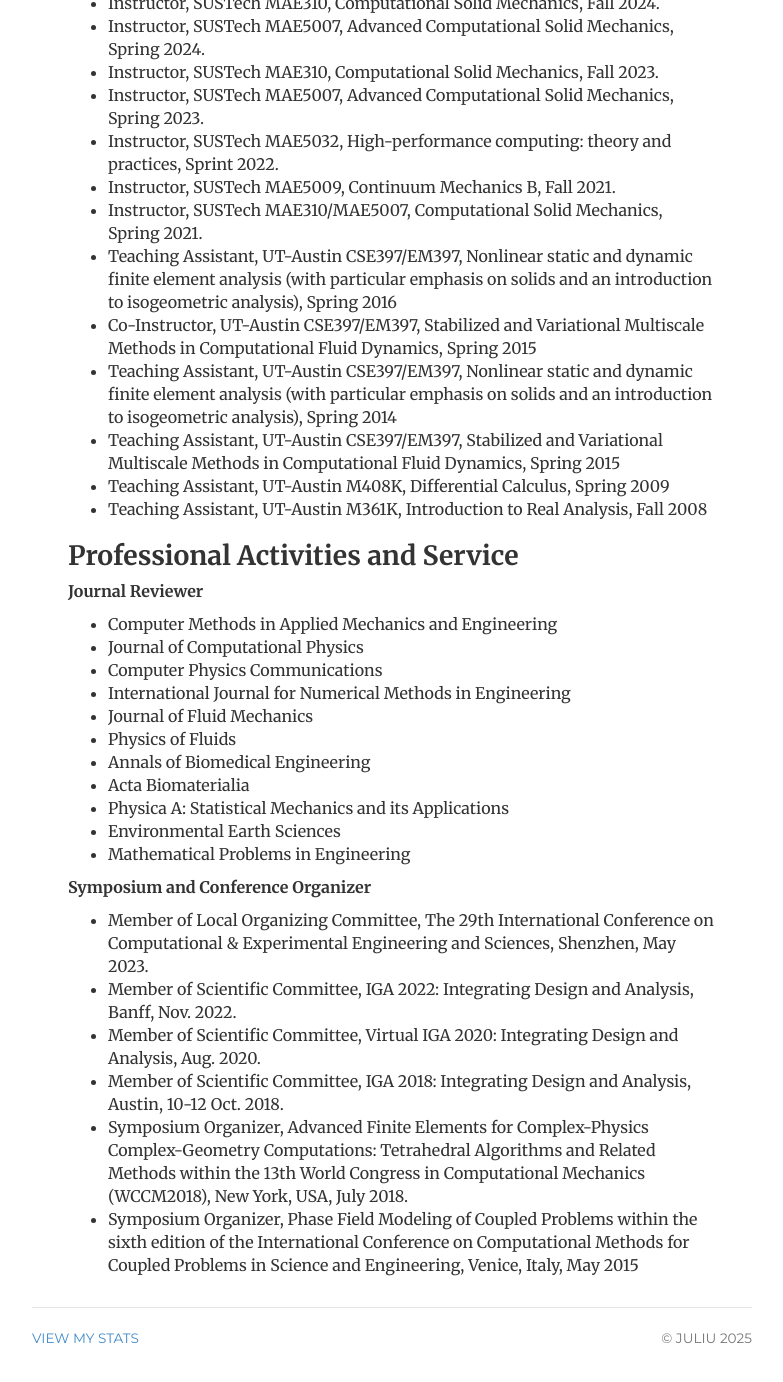
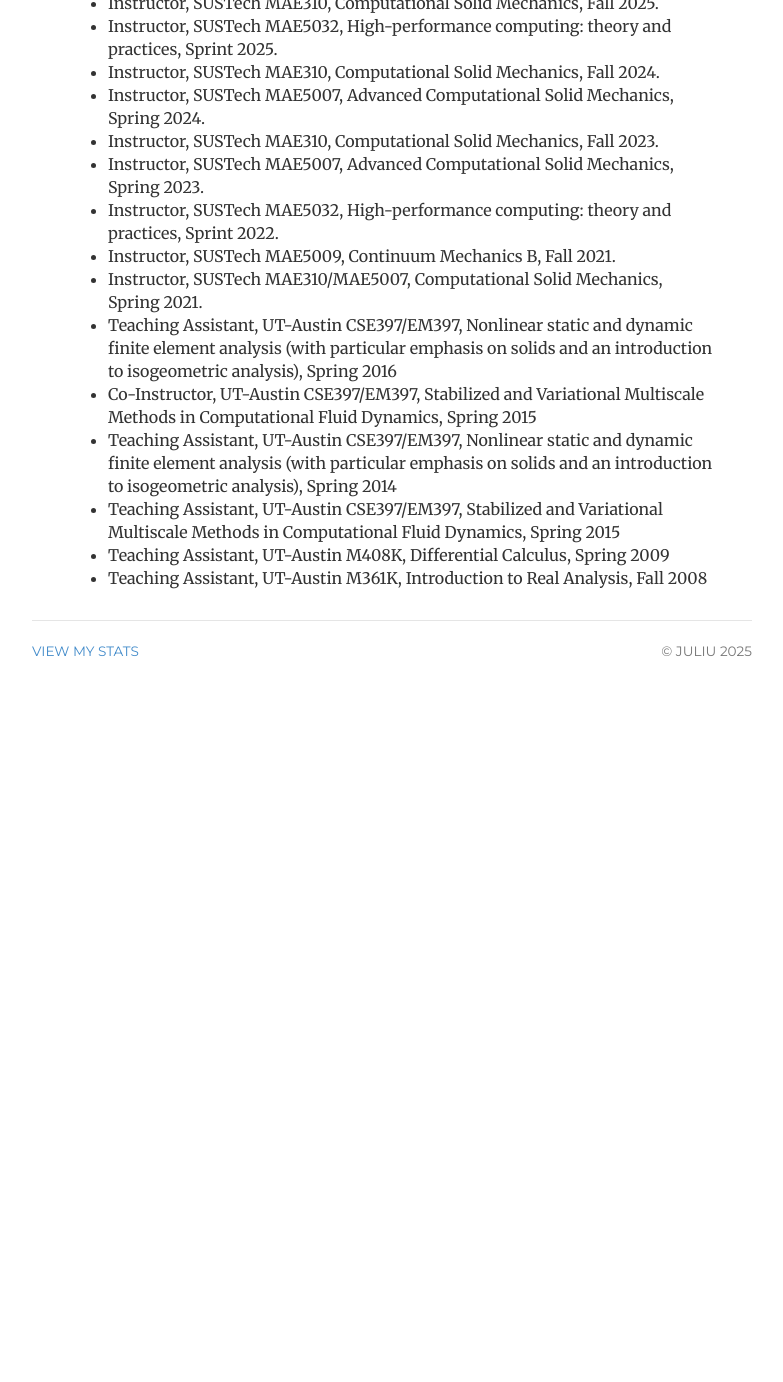
Before and after one commit to ju-liu/ju-liu.github.io, a Jekyll site: the page built from about/index.html, in a window 1280 px wide and 1400 px high, scrolled down 996 px. Shown: the top 1382 px of the window, without its empty margins (248-1031 px from the left). Built offline with Jekyll 4.4.1, drawn with Linux system fonts in a browser that asks for light colours; nearby versions of some CDN libraries; library files that are not in the unit come from our copies; comment, search, counter and statistics services are not loaded; after the commit the page ends 1709 px from its top, so only the background shows below that; some of the changed lines change nothing that is shown; some of the changed text lies outside the part shown.

Commit message:
Update index.html

```diff
--- a/about/index.html
+++ b/about/index.html
@@ -22,10 +22,8 @@
 
   <h2>Degrees</h2>
   <p><strong>Ph.D., The University of Texas at Austin, Austin, TX, Dec. 2014</strong> </p>
-  <p>Dissertation: <a href="https://repositories.lib.utexas.edu/handle/2152/28353"
-      title="Thermodynamically consistent modeling and simulation of
-      multiphase flows">Thermodynamically consistent modeling and simulation
-      of multiphase flows</a></p>
+  <p>Dissertation: Thermodynamically consistent modeling and simulation of multiphase flows [<a href="https://repositories.lib.utexas.edu/handle/2152/28353"
+      title="Thermodynamically consistent modeling and simulation of multiphase flows">link</a>]</p>
   <p><strong>M.S.C.A.M., The University of Texas at Austin, Austin, TX, 2011</strong></p>
   <p><strong>B.S., Xi'an Jiaotong University, Xi'an, P.R.China, 2008</strong><br></p>
 
@@ -51,6 +49,8 @@
 
   <h2>Teaching Experience</h2>
   <ul>
+    <li>Instructor, SUSTech MAE310, Computational Solid Mechanics, Fall 2025.</li>
+    <li>Instructor, SUSTech MAE5032, High-performance computing: theory and practices, Sprint 2025.</li>
     <li>Instructor, SUSTech MAE310, Computational Solid Mechanics, Fall 2024.</li>
     <li>Instructor, SUSTech MAE5007, Advanced Computational Solid Mechanics, Spring 2024.</li>
     <li>Instructor, SUSTech MAE310, Computational Solid Mechanics, Fall 2023.</li>
@@ -66,6 +66,7 @@
     <li>Teaching Assistant, UT-Austin M361K, Introduction to Real Analysis, Fall 2008</li>
   </ul>
 
+  <!--
   <h2>Professional Activities and Service</h2>
   <p><strong>Journal Reviewer</strong></p>
   <ul>
@@ -90,4 +91,5 @@
     <li>Symposium Organizer, Advanced Finite Elements for Complex-Physics Complex-Geometry Computations: Tetrahedral Algorithms and Related Methods within the 13th World Congress in Computational Mechanics (WCCM2018), New York, USA, July 2018.</li>
     <li>Symposium Organizer, Phase Field Modeling of Coupled Problems within the sixth edition of the International Conference on Computational Methods for Coupled Problems in Science and Engineering, Venice, Italy, May 2015</li>
   </ul>
+  -->
 </div>
```
